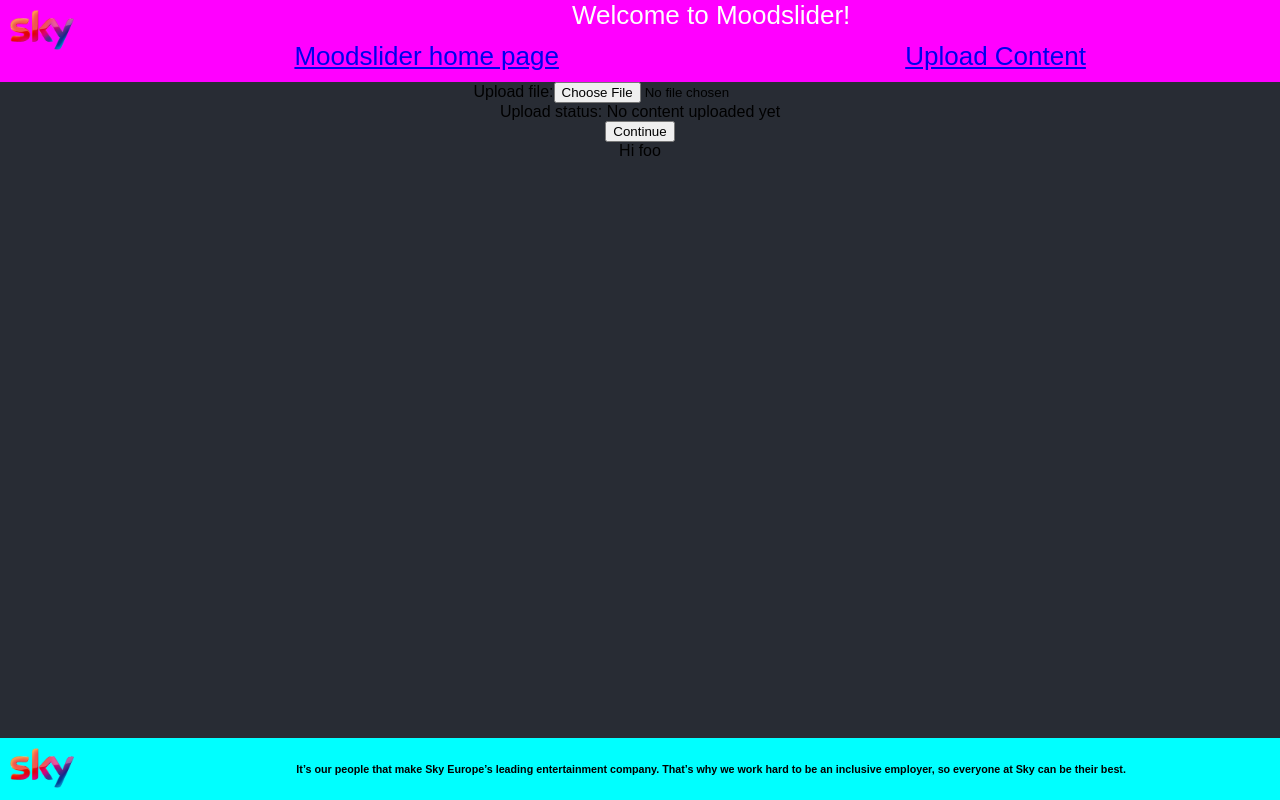
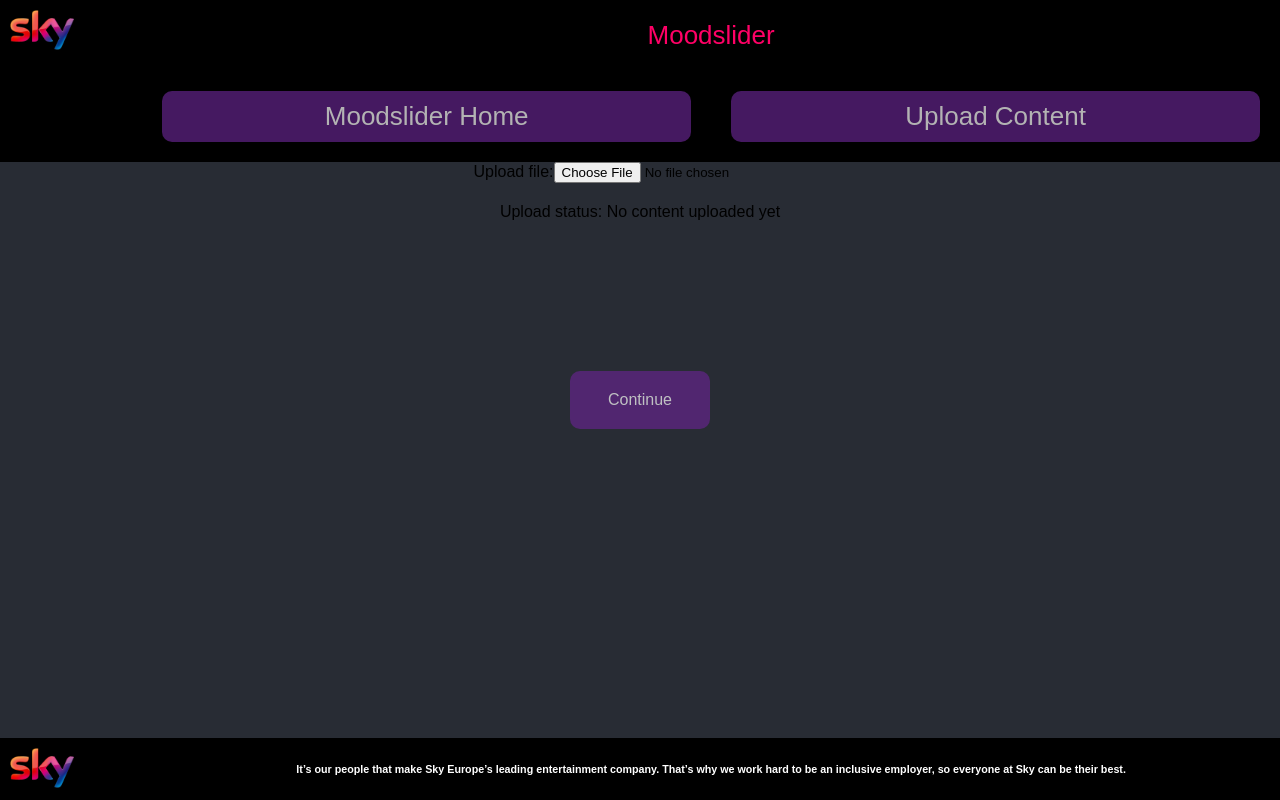
Before and after one commit to TomHodson91/Moodslider, a React (Create React App) app: page /upload in a window 1280 px wide. Built offline with nearby package versions, Linux system fonts and the light colour scheme.

Commit message:
Incorporated styling and sky colour schemes #8

```diff
--- a/src/App.css
+++ b/src/App.css
@@ -14,12 +14,31 @@
   vertical-align: top;
 }
 
+.title-bar {
+  padding: 20px;
+  color: #ff0066;
+}
+
+.link {
+  text-decoration: none;
+  background-color: rgb(99, 36, 138);
+  padding: 20px;
+  margin: 20px;
+  color: white;
+  opacity: 0.7;
+  border-radius: 10px;
+}
+
+.link:hover {
+  opacity: 1;
+}
+
 .App-header {
   display: flex;
   justify-content: center;
   font-size: calc(10px + 2vmin);
   color: white;
-  background-color: magenta;
+  background-color: black;
 }
 
 .logo-container {
@@ -36,7 +55,7 @@
 }
 
 .App-footer {
-  background-color: cyan;
+  background-color: black;
   bottom: 0;
   position: absolute;
   width: 100%;
@@ -45,6 +64,7 @@
 
 .quote-container {
   flex: 8;
+  color: white;
 }
 
 .calm-container, .sad-container, .wide-awake-container, .fearless-container {
@@ -71,7 +91,7 @@
   border-width: 5px;
   padding: 10px;
   height: 120px;
-  margin: 10px;
+  margin: 30px;
 }
 
 .programme1-title, .programme2-title, .programme3-title, .programme4-title, .programme5-title {
@@ -80,7 +100,7 @@
   border-width: 5px;
   padding: 10px;
   height: 30px;
-  margin: 10px;
+  margin: 30px;
 }
 
 .nav-bar {
@@ -99,3 +119,36 @@
   margin-left: auto;
   margin-right: auto;
 }
+
+.inner-wrapper {
+  padding: 20px;
+}
+
+.value-indicator {
+  padding: 25px;
+}
+
+.continue-button {
+  text-decoration: none;
+  background-color: rgb(99, 36, 138);
+  padding: 20px;
+  margin: 20px;
+  color: white;
+  opacity: 0.7;
+  border-radius: 10px;
+  width: 100px;
+  margin: 0;
+  position: absolute;
+  top: 50%;
+  left: 50%;
+  margin-right: -50%;
+  transform: translate(-50%, -50%)
+}
+
+.continue-button:hover {
+  opacity: 1;
+}
+
+.upload-status {
+  padding: 20px;
+}
--- a/src/App.js
+++ b/src/App.js
@@ -79,7 +79,6 @@
   }
 
   render() {
-    var listName = 'foo';
     var movieTitle1 = this.state.title1;
     var movieTitle2 = this.state.title2;
     var movieTitle3 = this.state.title3;
@@ -100,11 +99,11 @@
               </div>
               <div className="headers-container">
                 <div className="title-bar">
-                  Welcome to Moodslider!
+                  Moodslider
                 </div>
                 <div className="nav-bar">
                   <Link to={"/home"} className="link">
-                    <div className="moodslider-home-link">Moodslider home page</div>
+                    <div className="moodslider-home-link">Moodslider Home</div>
                   </Link>
                   <Link to={"/upload"} className="link" >
                     <div className="upload-link">Upload Content</div>
@@ -116,7 +115,7 @@
           {routes.map(({path, component: C}) => (
             <Route
               path = {path}
-              render = {(props) => <C {...props} movieTitle1={movieTitle1} movieTitle2={movieTitle2} movieTitle3={movieTitle3} movieTitle4={movieTitle4} movieTitle5={movieTitle5} movieImage1={movieImage1} movieImage2={movieImage2} movieImage3={movieImage3} movieImage4={movieImage4} movieImage5={movieImage5} listNameFromParent={listName} callbackFromParent={this.getMovieData} sliderCallbackFromParent={this.getSliderData} onUpdate={() => this.getTracks()}/>}
+              render = {(props) => <C {...props} movieTitle1={movieTitle1} movieTitle2={movieTitle2} movieTitle3={movieTitle3} movieTitle4={movieTitle4} movieTitle5={movieTitle5} movieImage1={movieImage1} movieImage2={movieImage2} movieImage3={movieImage3} movieImage4={movieImage4} movieImage5={movieImage5} callbackFromParent={this.getMovieData} sliderCallbackFromParent={this.getSliderData} onUpdate={() => this.getTracks()}/>}
             />
           ))}
 
--- a/src/Components/home.js
+++ b/src/Components/home.js
@@ -34,25 +34,25 @@
             <div className="calm-container">
               <h1 className="emotion">Agitated</h1>
               <input type="range" min="1" max="100" value={this.state.val} onChange={this.updateVal.bind(this)} className="slider" id="myRange" />
-              <div>Value: {this.state.val}</div>
+              <div className="value-indicator">Value: {this.state.val}</div>
               <h1 className="emotion">Calm</h1>
             </div>
             <div className="sad-container">
               <h1 className="emotion">Happy</h1>
               <input type="range" min="1" max="100" value={this.state.val2} onChange={this.updateVal2.bind(this)} className="slider" id="myRange" />
-              <div>Value: {this.state.val2}</div>
+              <div className="value-indicator">Value: {this.state.val2}</div>
               <h1 className="emotion">Sad</h1>
             </div>
             <div className="wide-awake-container">
               <h1 className="emotion">Tired</h1>
               <input type="range" min="1" max="100" value={this.state.val3} onChange={this.updateVal3.bind(this)} className="slider" id="myRange" />
-              <div>Value: {this.state.val3}</div>
+              <div className="value-indicator">Value: {this.state.val3}</div>
               <h1 className="emotion">Wide Awake</h1>
             </div>
             <div className="fearless-container">
               <h1 className="emotion">Scared</h1>
               <input type="range" min="1" max="100" value={this.state.val4} onChange={this.updateVal4.bind(this)} className="slider" id="myRange" />
-              <div>Value: {this.state.val4}</div>
+              <div className="value-indicator">Value: {this.state.val4}</div>
               <h1 className="emotion">Fearless</h1>
             </div>
           </div>
--- a/src/Components/upload.js
+++ b/src/Components/upload.js
@@ -5,7 +5,7 @@
 
     constructor() {
         super();
-        this.state = {foo: 'No content uploaded yet'};
+        this.state = {status: 'No content uploaded yet'};
     }
 
     onChange(event) {
@@ -17,7 +17,7 @@
             var arr = Array.from(xmlDoc.getElementsByTagName("programme"))
             console.log(arr)
             this.props.callbackFromParent(arr);
-            this.setState({foo: 'Upload successful! Please click the "Continue" button below'});
+            this.setState({status: 'Upload successful! Please click the "Continue" button below'});
         }
         reader.readAsText(files[0]);
     }
@@ -26,17 +26,17 @@
         return (
             <div>
                 <form>
-                    <label>
+                    <label className="upload-status">
                         Upload file:
                         <input type="file" accept=".xml" name="file" onChange={(event) => this.onChange(event)}/>
                     </label>
                     <br />
-                    <div>Upload status: {this.state.foo}</div>
+                    <div className="upload-status">Upload status: {this.state.status}</div>
                 </form>
-                <Link to={"/home"} className="link">
-                    <button>Continue</button>
+                <Link to={"/home"}>
+                    <div className="continue-button">Continue</div>
+                    {/* <button className="continue-button">Continue</button> */}
                 </Link>
-                <div>Hi {this.props.listNameFromParent}</div>
             </div>
         )
     }
```
